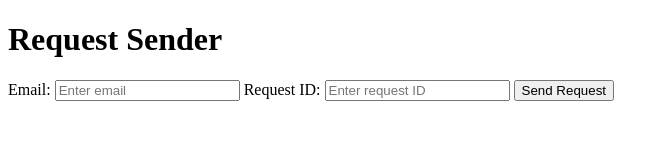
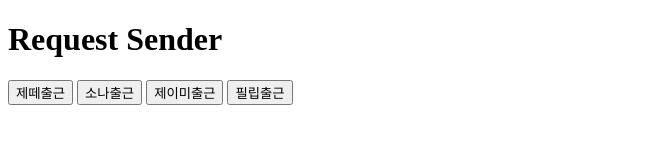
Before and after one commit to snahwang/personal, a website: page src/index.html in a window 1280 px wide. Shown: the whole page, without its empty margins (0-669 px from the left). Drawn offline with Linux system fonts and the light colour scheme.

Commit message:
push code

```diff
--- a/src/index.html
+++ b/src/index.html
@@ -7,22 +7,15 @@
 </head>
 <body>
     <h1>Request Sender</h1>
-    <label for="email">Email:</label>
-    <input type="text" id="email" placeholder="Enter email">
-    <label for="request_id">Request ID:</label>
-    <input type="text" id="request_id" placeholder="Enter request ID">
-    <button onclick="sendRequest()">Send Request</button>
+
+    <button onclick="sendRequest('jette@zigbang.com', 'U4P52R8FQ')">제떼출근</button>
+    <button onclick="sendRequest('sonar@zigbang.com', 'U02RK7JQYSK')">소나출근</button>
+    <button onclick="sendRequest('jgcman@zigbang.com', 'U02A2G9HNJ3')">제이미출근</button>
+    <button onclick="sendRequest('phil@zigbang.com', 'U025TJBNYGL')">필립출근</button>
 
     <script>
-        async function sendRequest() {
-            const email = document.getElementById("email").value;
-            const request_id = document.getElementById("request_id").value;
-
-            if (!email || !request_id) {
-                alert("Please enter both email and request ID");
-                return;
-            }
-
+        async function sendRequest(email, request_id) {
+            try {
                 const response = await fetch('/.netlify/functions/proxyRequest', {
                     method: 'POST',
                     headers: { 'Content-Type': 'application/json' },
@@ -31,6 +24,10 @@
 
                 const result = await response.json();
                 alert(result.message || "Request sent successfully!");
+            } catch (error) {
+                console.error('Error:', error);
+                alert('An error occurred while sending the request.');
+            }
         }
     </script>
 </body>
```
Lines whose indentation alone changed are shown as unchanged.
